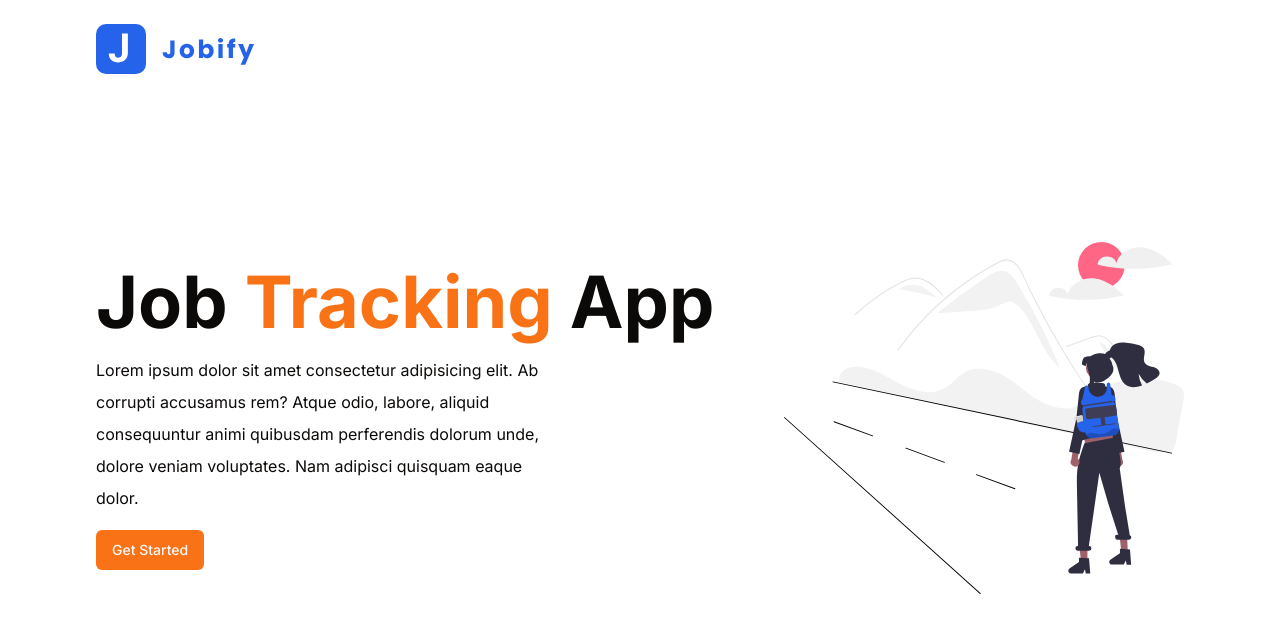
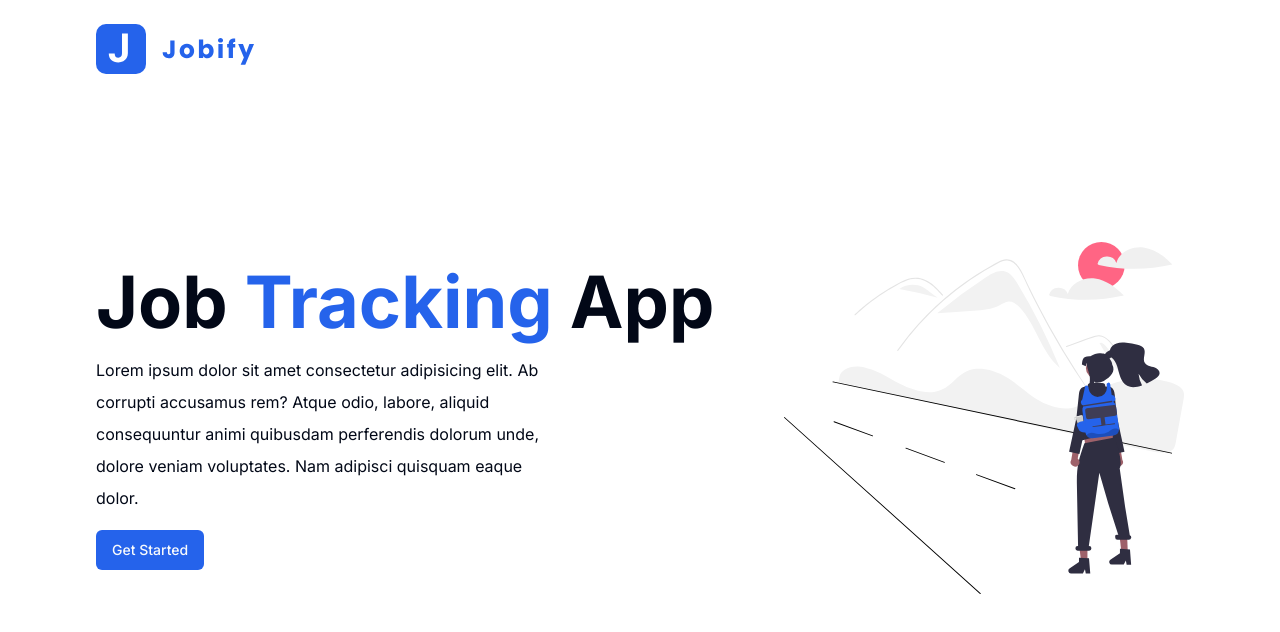
Before and after one commit to HarrisonRogers/RecruitMe, a Next.js app: page / in a window 1280 px wide. Shown: the top 632 px of the page. Built offline with nearby package versions, Linux system fonts and the light colour scheme.

Commit message:
change theme colors

```diff
--- a/app/globals.css
+++ b/app/globals.css
@@ -5,47 +5,47 @@
 @layer base {
   :root {
     --background: 0 0% 100%;
-    --foreground: 20 14.3% 4.1%;
+    --foreground: 222.2 84% 4.9%;
     --card: 0 0% 100%;
-    --card-foreground: 20 14.3% 4.1%;
+    --card-foreground: 222.2 84% 4.9%;
     --popover: 0 0% 100%;
-    --popover-foreground: 20 14.3% 4.1%;
-    --primary: 24.6 95% 53.1%;
-    --primary-foreground: 60 9.1% 97.8%;
-    --secondary: 60 4.8% 95.9%;
-    --secondary-foreground: 24 9.8% 10%;
-    --muted: 60 4.8% 95.9%;
-    --muted-foreground: 25 5.3% 44.7%;
-    --accent: 60 4.8% 95.9%;
-    --accent-foreground: 24 9.8% 10%;
+    --popover-foreground: 222.2 84% 4.9%;
+    --primary: 221.2 83.2% 53.3%;
+    --primary-foreground: 210 40% 98%;
+    --secondary: 210 40% 96.1%;
+    --secondary-foreground: 222.2 47.4% 11.2%;
+    --muted: 210 40% 96.1%;
+    --muted-foreground: 215.4 16.3% 46.9%;
+    --accent: 210 40% 96.1%;
+    --accent-foreground: 222.2 47.4% 11.2%;
     --destructive: 0 84.2% 60.2%;
-    --destructive-foreground: 60 9.1% 97.8%;
-    --border: 20 5.9% 90%;
-    --input: 20 5.9% 90%;
-    --ring: 24.6 95% 53.1%;
+    --destructive-foreground: 210 40% 98%;
+    --border: 214.3 31.8% 91.4%;
+    --input: 214.3 31.8% 91.4%;
+    --ring: 221.2 83.2% 53.3%;
     --radius: 0.5rem;
   }
 
   .dark {
-    --background: 20 14.3% 4.1%;
-    --foreground: 60 9.1% 97.8%;
-    --card: 20 14.3% 4.1%;
-    --card-foreground: 60 9.1% 97.8%;
-    --popover: 20 14.3% 4.1%;
-    --popover-foreground: 60 9.1% 97.8%;
-    --primary: 20.5 90.2% 48.2%;
-    --primary-foreground: 60 9.1% 97.8%;
-    --secondary: 12 6.5% 15.1%;
-    --secondary-foreground: 60 9.1% 97.8%;
-    --muted: 12 6.5% 15.1%;
-    --muted-foreground: 24 5.4% 63.9%;
-    --accent: 12 6.5% 15.1%;
-    --accent-foreground: 60 9.1% 97.8%;
-    --destructive: 0 72.2% 50.6%;
-    --destructive-foreground: 60 9.1% 97.8%;
-    --border: 12 6.5% 15.1%;
-    --input: 12 6.5% 15.1%;
-    --ring: 20.5 90.2% 48.2%;
+    --background: 222.2 84% 4.9%;
+    --foreground: 210 40% 98%;
+    --card: 222.2 84% 4.9%;
+    --card-foreground: 210 40% 98%;
+    --popover: 222.2 84% 4.9%;
+    --popover-foreground: 210 40% 98%;
+    --primary: 217.2 91.2% 59.8%;
+    --primary-foreground: 222.2 47.4% 11.2%;
+    --secondary: 217.2 32.6% 17.5%;
+    --secondary-foreground: 210 40% 98%;
+    --muted: 217.2 32.6% 17.5%;
+    --muted-foreground: 215 20.2% 65.1%;
+    --accent: 217.2 32.6% 17.5%;
+    --accent-foreground: 210 40% 98%;
+    --destructive: 0 62.8% 30.6%;
+    --destructive-foreground: 210 40% 98%;
+    --border: 217.2 32.6% 17.5%;
+    --input: 217.2 32.6% 17.5%;
+    --ring: 224.3 76.3% 48%;
   }
 }
 
--- a/components/ChartsContainer.tsx
+++ b/components/ChartsContainer.tsx
@@ -42,7 +42,7 @@
           <Tooltip />
           <Bar
             dataKey={'count'}
-            fill={theme === 'dark' ? '#EA580C' : '#F97316'}
+            fill={theme === 'dark' ? '#3b82f6' : '#2563eb'}
             barSize={75}
           />
         </BarChart>
```
